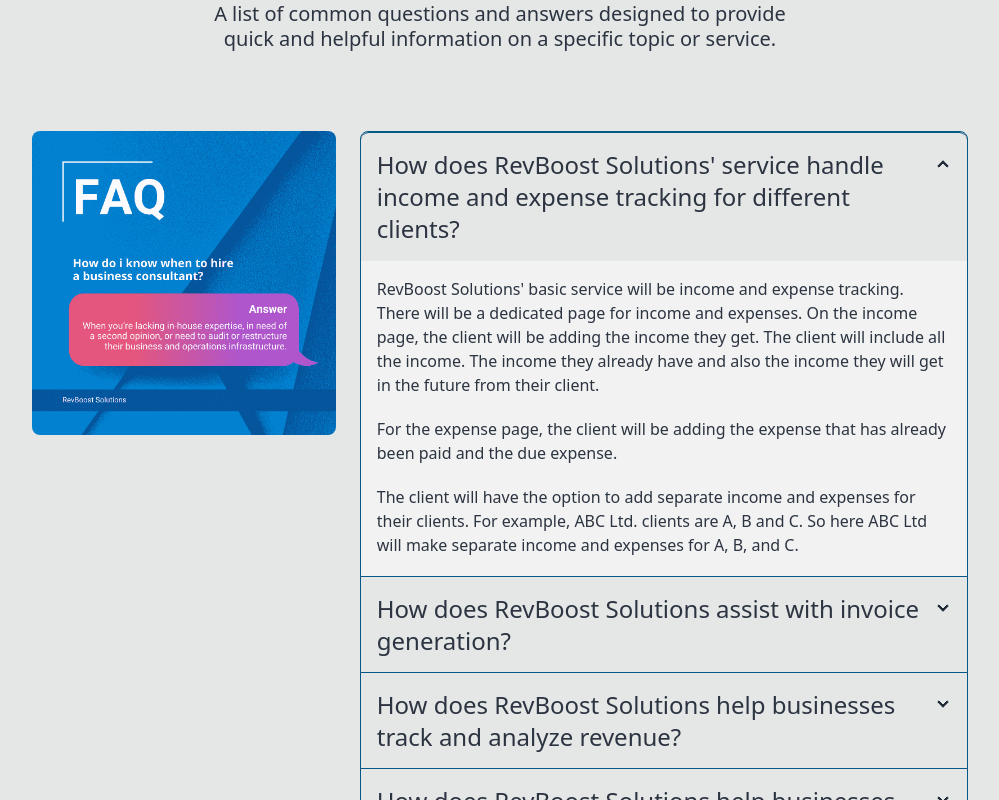
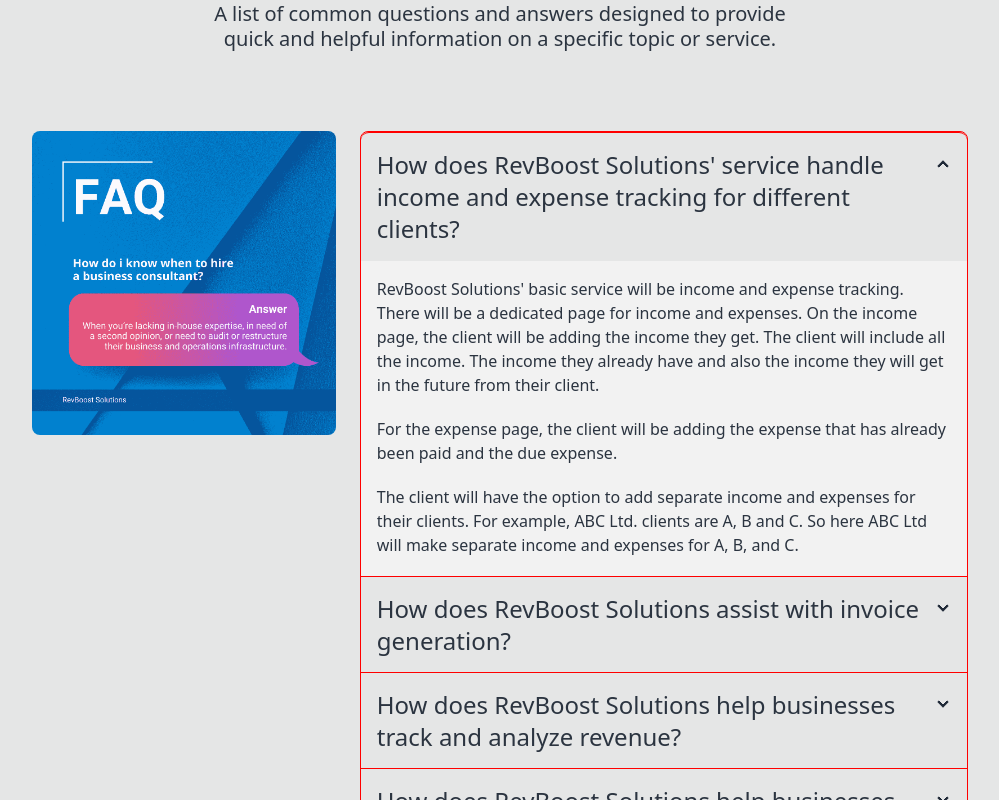
Before and after one commit to maasajal/revboost-solutions, a React (Vite) app: page /dashboard/profile in a window 1280 px wide. Shown: the part 3360-4160 px from the top of the page, without its empty margins (268-1267 px from the left). Built offline with nearby package versions, Linux system fonts and the light colour scheme.

Commit message:
add: navbar sign in, sign up button hover effect

```diff
--- a/src/pages/Home/HomeComponent/FAQ.tsx
+++ b/src/pages/Home/HomeComponent/FAQ.tsx
@@ -36,20 +36,24 @@
       />
       <div className="lg:flex gap-6 items-start mt-10">
         <div className="relative w-full  lg:w-1/2 mb-10 lg:mb-0 flex justify-center">
-          {!isLoaded && <div className="skeleton h-32 w-32 absolute inset-0"></div>}
+          {!isLoaded && (
+            <div className="skeleton h-32 w-32 absolute inset-0"></div>
+          )}
           <img
             src={faqImage}
             alt="FAQ"
             onLoad={() => setIsLoaded(true)}
-            className={`transition-opacity  duration-300 ${isLoaded ? 'opacity-100' : 'opacity-0'} rounded-lg w-full max-w-xl`}
+            className={`transition-opacity  duration-300 ${
+              isLoaded ? "opacity-100" : "opacity-0"
+            } rounded-lg w-full max-w-xl`}
           />
         </div>
 
-        <div className="join join-vertical w-full border border-[#075985]  ">
+        <div className="join join-vertical w-full border border-[#FF0000]  ">
           {faq.map((item, index) => (
             <div
               key={index}
-              className="collapse collapse-arrow join-item border-t border-[#075985] last:border-b"
+              className="collapse collapse-arrow join-item border-t border-[#FF0000] last:border-b"
             >
               <input
                 type="radio"
--- a/src/pages/Shared/Navbar/Navbar.tsx
+++ b/src/pages/Shared/Navbar/Navbar.tsx
@@ -120,12 +120,12 @@
       </div>
       <div className="ml-auto">
         <Link to="/login">
-          <button className="font-medium mr-5 text-[#FF0000] text-sm">
+          <button className="font-medium mr-5 text-[#FF0000] text-sm py-1 px-2 rounded-3xl hover:bg-[#FF0000] hover:text-white">
             Sign In
           </button>
         </Link>
         <Link to="/register">
-          <button className="bg-[#FF0000] font-medium py-1 px-2 rounded-3xl text-white text-sm">
+          <button className="hover:bg-[#FF0000] hover:text-white text-[#FF0000] font-medium py-1 px-2 rounded-3xl text-sm">
             Sign Up
           </button>
         </Link>
```
